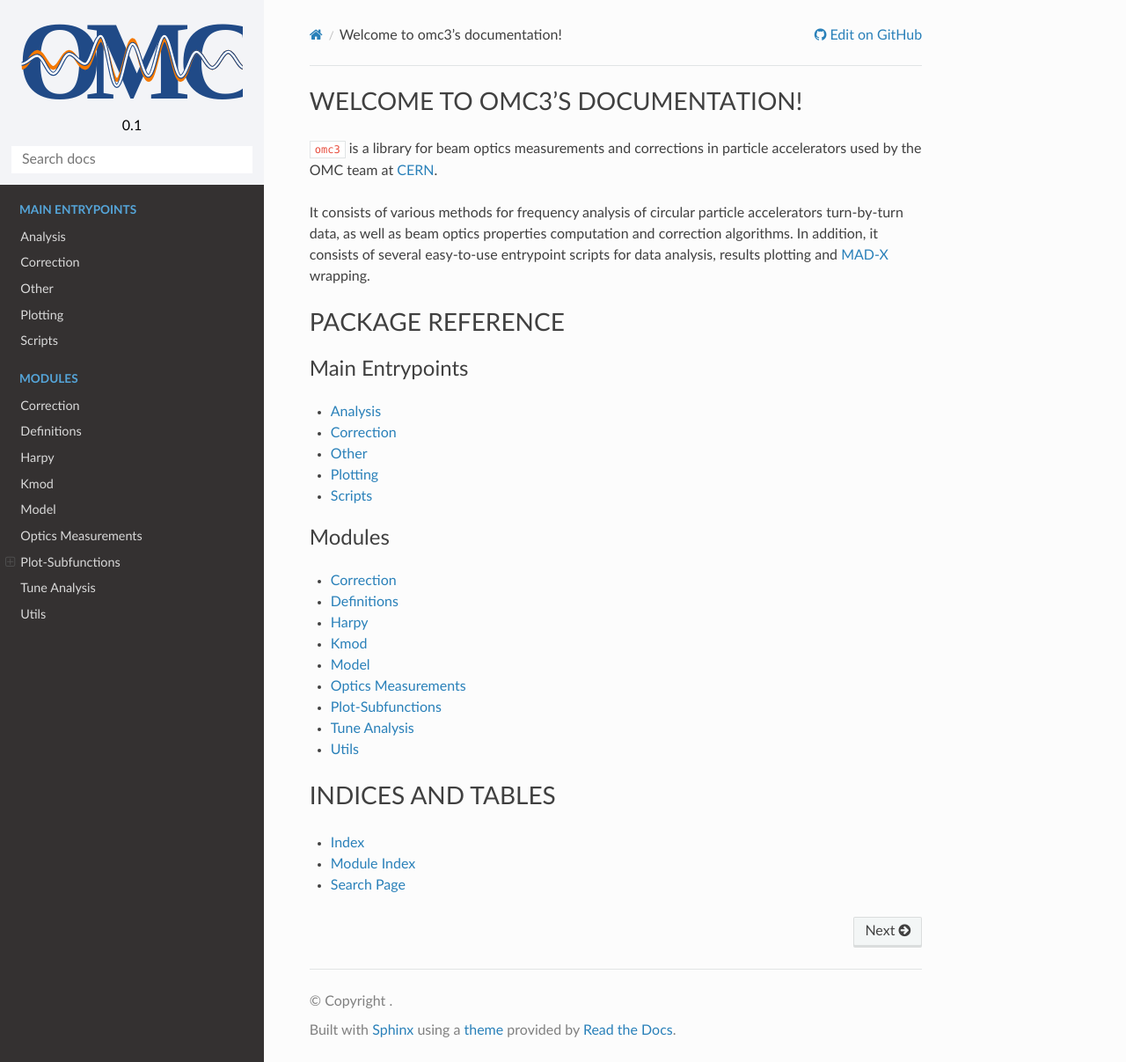
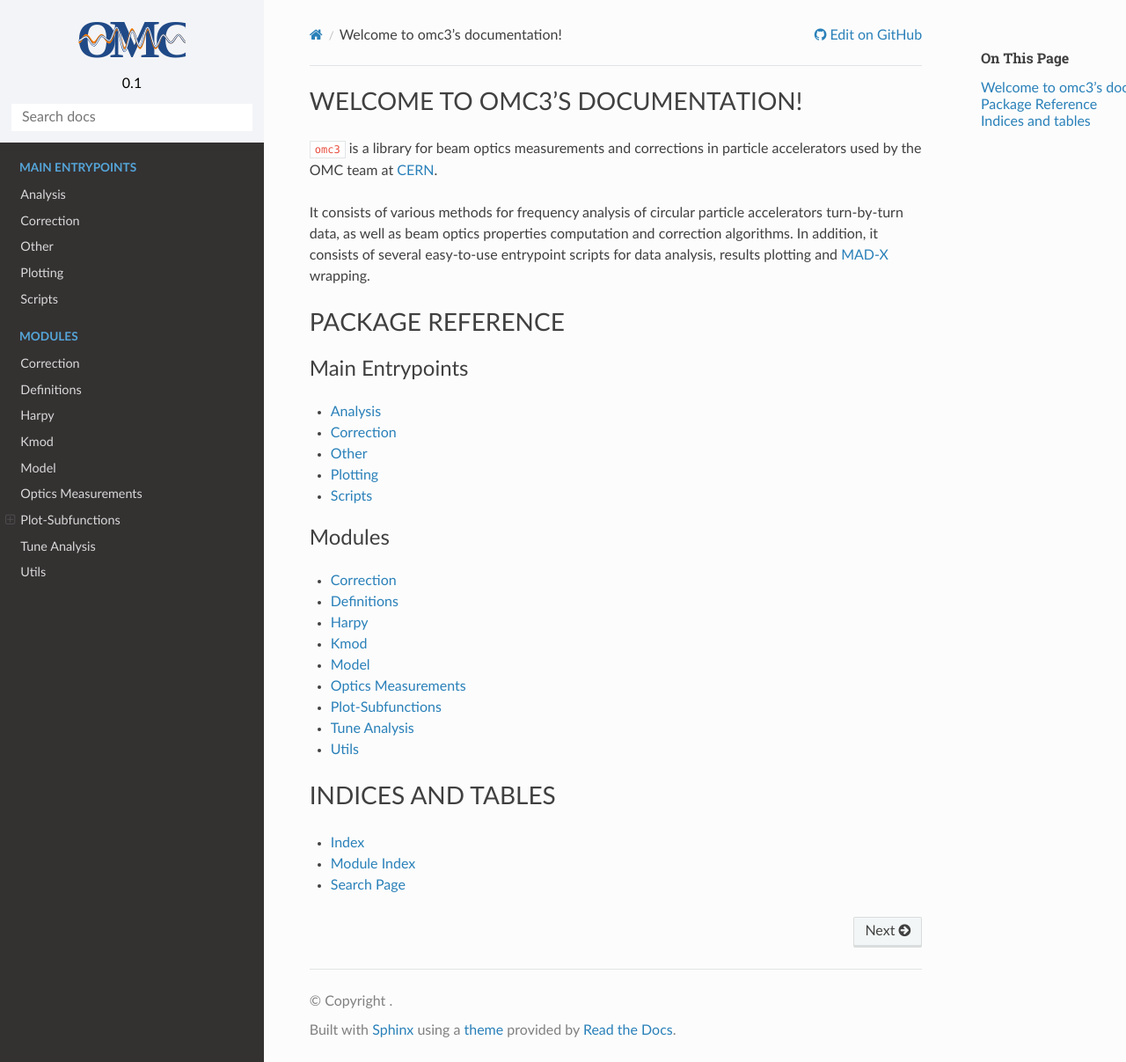
Before and after one commit to pylhc/omc3, a Sphinx documentation site: the page built from doc/index.rst, in a window 1280 px wide and 1207 px high. Shown: the whole window at 88% size. Built offline with Sphinx 7.4.7 and the Read the Docs theme 2.0.0, drawn with Linux system fonts in a browser that asks for light colours.

Commit message:
Minor bugfixes june 2023 (#421)
* OptionalString: Convert to None
* inlcude kerberos config in MANIFEST.in
* Plot Optics: Correct Error-Column for Delta-Columns
* less than 3 BPMs warnings and errors
* add navbar to documentation

```diff
--- a/doc/_static/css/custom.css
+++ b/doc/_static/css/custom.css
@@ -1,6 +1,40 @@
+:root {
+  --nav-side-width: 300px;  /* default is 300px */
+  /* for 100% width */
+  /*--nav-content-width: 100%;*/
+  /*--local-toc-width: 300px;*/
+  /*--nav-content-width-wide: calc(100% - var(--local-toc-width)); /* 100% here is fullscreen */
+  /*--local-toc-left: calc(100% - var(--local-toc-width)); /* 100% here is w/o sidebar */
+
+  /* for fixed widths */
+  --nav-content-width: 800px;  /* default is 800px */
+  --nav-content-width-wide: var(--nav-content-width);
+  --local-toc-width: calc(100% - var(--nav-content-width-wide));
+  --local-toc-left: calc(var(--nav-content-width-wide) + var(--nav-side-width));
+}
+
+/* main content width */
+.wy-nav-content {
+  max-width: var(--nav-content-width);
+}
+
+/* Sidebar width */
+.wy-nav-side {
+  width: var(--nav-side-width);
+}
+
 .wy-side-nav-search {
   background: rgb(243,244,247);
 }
+
+.wy-side-nav-search > a {
+  color: black;
+}
+
+.wy-side-nav-search> a img.logo {
+  width: 50%;
+}
+
 
 .wy-side-nav-search > div.version {
   color: black;
@@ -182,3 +216,60 @@ em.sig-param span.default_value {
 .rst-content table.field-list th {
   padding: 16px;
 }
+
+
+/* Create local table of contents
+   ------------------------------
+  inspired by https://github.com/readthedocs/sphinx_rtd_theme/pull/919
+  and https://github.com/readthedocs/sphinx_rtd_theme/issues/764
+  see also _templates/layout.html
+ */
+
+#local-table-of-contents {
+  padding-bottom: 20px;
+  /* display: none; */
+}
+
+/* Mask entry of main header (chapter) */
+#local-table-of-contents a[href="#"]{
+  /*display: none;*/
+}
+
+/* indent subsections */
+#local-table-of-contents ul > ul {
+  padding-left: 0px;
+  margin-left: 20px;
+  padding-right: 0;
+  padding-bottom: 5px;
+}
+
+
+#local-table-of-contents-title {
+  margin-bottom: 10px;
+}
+
+/* Show in Sidebar if window width is larger than nav-side + nav-content + toc-width */
+@media screen and (min-width: 1200px) {
+  .wy-nav-content {
+    max-width: var(--nav-content-width-wide);
+  }
+
+  #local-table-of-contents {
+    display: block;
+    position: fixed;
+    margin-left: 15px;
+    overflow-y: auto;
+    height: 95%;
+    top: 45px;
+    left: var(--local-toc-left);
+    width: var(--local-toc-width);
+  }
+
+  #local-table-of-contents-title {
+    display: block;
+    font-size: 16px;
+    width: 100%;
+    padding-top: 10px;
+    padding-bottom: 5px;
+  }
+}
--- /dev/null
+++ b/doc/_templates/layout.html
@@ -0,0 +1,11 @@
+{% extends "!layout.html" %}
+{% block document %}
+  {%- if toc|length > title|length + 75 %}
+  <nav id="local-table-of-contents" role="navigation" aria-labelledby="local-table-of-contents-title">
+    <h4 id="local-table-of-contents-title">On This Page</h4>
+    {{ toc }}
+  </nav>
+  {%- endif %}
+
+  {{ super() }}
+{% endblock %}
--- a/doc/conf.py
+++ b/doc/conf.py
@@ -59,7 +59,7 @@ autosectionlabel_prefix_document = True
 autosectionlabel_maxdepth = 2
 
 # Add any paths that contain templates here, relative to this directory.
-# templates_path = ['_templates']
+templates_path = ['_templates']
 
 # The suffix(es) of source filenames.
 # You can specify multiple suffix as a list of string:
```
Also changed, not shown: 5 other files.
